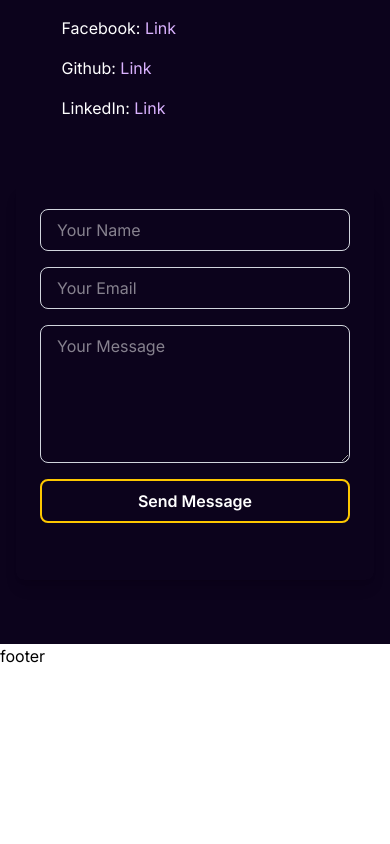
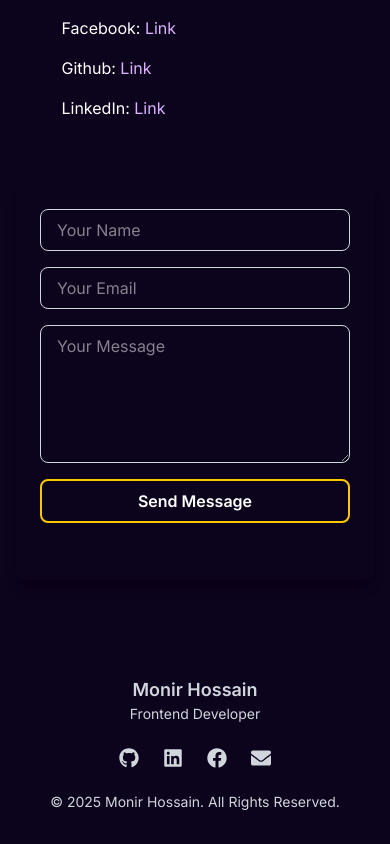
Before and after one commit to monirhossain-oss/portfolio, a React (Vite) app: page / in a window 390 px wide. Shown: the part 4083-4927 px from the top of the page. Before the commit the page ends 4751 px from the top, so only its background shows below. Built offline with nearby package versions, Linux system fonts and the light colour scheme.

Commit message:
added a footer

```diff
--- a/src/component/Footer.jsx
+++ b/src/component/Footer.jsx
@@ -1,11 +1,59 @@
-import React from 'react';
+import { FaGithub, FaLinkedin, FaFacebook, FaEnvelope } from "react-icons/fa";
 
 const Footer = () => {
-    return (
-        <div>
-            footer
+  return (
+    <footer className="bg-[#0C031C] text-gray-300 py-8">
+      <div className="max-w-6xl mx-auto px-4 sm:px-6 lg:px-12 flex flex-col md:flex-row items-center justify-between gap-6">
+
+        {/* Left Side - Name */}
+        <div className="text-center md:text-left">
+          <h2 className="text-lg font-semibold">Monir Hossain</h2>
+          <p className="text-sm">Frontend Developer</p>
         </div>
-    );
+
+        {/* Middle - Social Links */}
+        <div className="flex space-x-6 text-xl">
+          <a
+            href="https://github.com/your-github"
+            target="_blank"
+            rel="noopener noreferrer"
+            className="hover:text-yellow-400 transition"
+          >
+            <FaGithub />
+          </a>
+          <a
+            href="https://linkedin.com/in/your-linkedin"
+            target="_blank"
+            rel="noopener noreferrer"
+            className="hover:text-yellow-400 transition"
+          >
+            <FaLinkedin />
+          </a>
+          <a
+            href="https://facebook.com/your-facebook"
+            target="_blank"
+            rel="noopener noreferrer"
+            className="hover:text-yellow-400 transition"
+          >
+            <FaFacebook />
+          </a>
+          <a
+            href="mailto:yourmail@example.com"
+            className="hover:text-yellow-400 transition"
+          >
+            <FaEnvelope />
+          </a>
+        </div>
+
+        {/* Right Side - Copyright */}
+        <div className="text-center md:text-right text-sm">
+          <p>
+            © {new Date().getFullYear()} Monir Hossain. All Rights Reserved.
+          </p>
+        </div>
+      </div>
+    </footer>
+  );
 };
 
 export default Footer;
```
